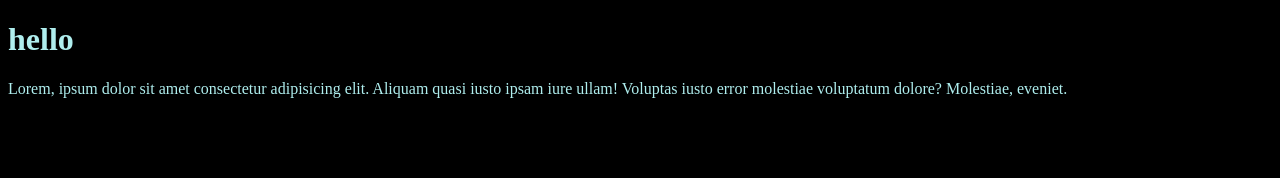
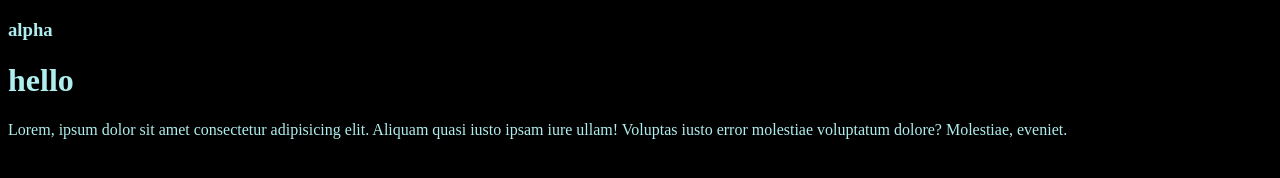
Before and after one commit to WahabKhan7528/JAVASCRIPT-2025, a plain HTML site: page Variables and scope/index.html in a window 1280 px wide. Drawn offline with Linux system fonts and the light colour scheme.

Commit message:
alpha added

```diff
--- a/Variables and scope/index.html
+++ b/Variables and scope/index.html
@@ -12,6 +12,7 @@
   </style>
 </head>
 <body>
+  <h3>alpha</h3>
   <h1>hello</h1>
   <p>Lorem, ipsum dolor sit amet consectetur adipisicing elit. Aliquam quasi iusto ipsam iure ullam! Voluptas iusto error molestiae voluptatum dolore? Molestiae, eveniet.</p>
   <script src="script.js"></script>
```
